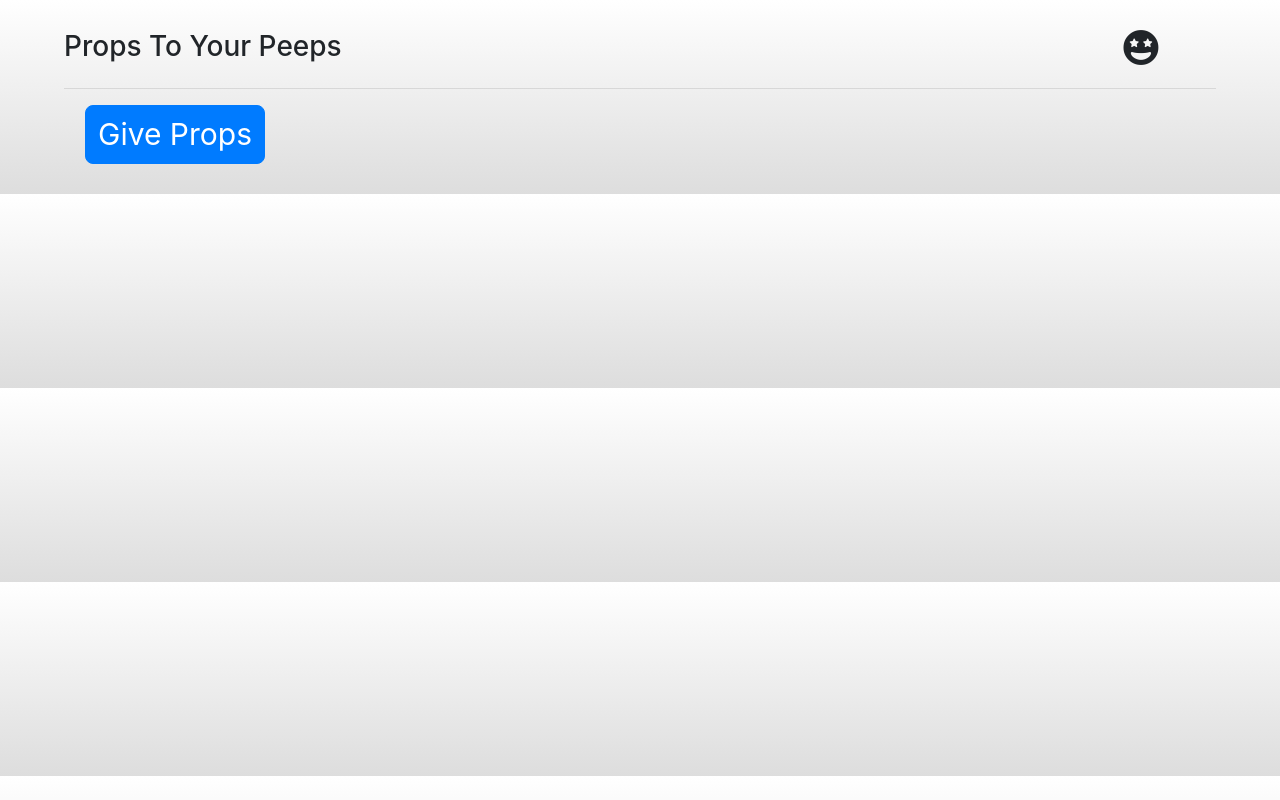
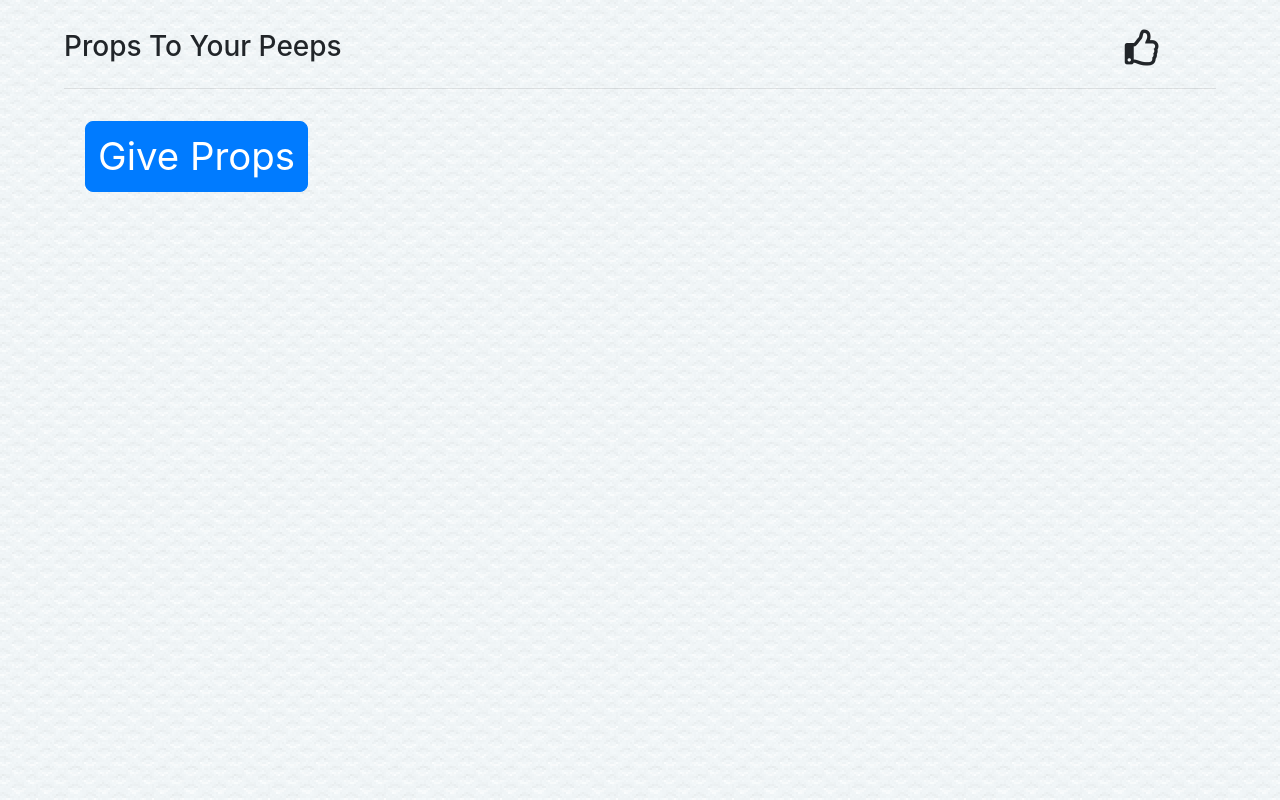
Before and after one commit to scottrollan/Tiny-Improvements, a website: page public/index.html in a window 1280 px wide. Drawn offline with nearby package versions, Linux system fonts and the light colour scheme; no server answers.

Commit message:
changed background, altered css for card and button spacing and button font

```diff
--- a/public/css/style.css
+++ b/public/css/style.css
@@ -1,7 +1,7 @@
 body {
     margin: 30px 5%;
-    background-color: #eee; /* For browsers that do not support gradients */
-    background-image: linear-gradient(#fff, #ddd); /* Standard syntax (must be last) */
+    background-image: url(../assets/polaroid_@2X.png);
+    background-repeat: repeat;
 }
 
 .col-md-12 {
@@ -13,7 +13,7 @@ h3 {
     width: 50%;
 }
 
-.fa-grin-stars {
+.fa-thumbs-up {
     width: 50%;
     text-align: right;
 }
@@ -22,21 +22,16 @@ hr {
     padding-right: 10%;
 }
 
-#buttonDiv {
-    display: inline;
-    align-content: left;
-}
-
 #loveBtn {
     border-radius: 8px;
-    font-size: 30px;
-
-    /* height: 60px; */
+    font-size: 3vw;
+    margin: 2vh 2vh 2vh 0;
 }
 
 .kudosCard{
     text-align: center;
     width: 100%;
-    /* transform: translateX(1.6666%); */
-    border-radius: 8px;
+    border-radius: 10px;
+    margin-bottom: 1vh;
+    padding: 1vh 2vh;
 }
--- a/public/index.html
+++ b/public/index.html
@@ -12,10 +12,10 @@
     <script src="https://stackpath.bootstrapcdn.com/bootstrap/4.3.1/js/bootstrap.min.js" integrity="sha384-JjSmVgyd0p3pXB1rRibZUAYoIIy6OrQ6VrjIEaFf/nJGzIxFDsf4x0xIM+B07jRM" crossorigin="anonymous"></script>
     <script src="js/app.js"></script>
 </head>
-
+<body>
   <div class="col-md-12">
     <h3 class="title-header">Props To Your Peeps</h3>
-    <i class="fas fa-grin-stars" style="font-size: 36px"></i>
+    <i class="far fa-thumbs-up" style="font-size: 36px"></i>
   </div>
   <hr>
   <div class="container">
```
Also changed, not shown: public/assets/polaroid_@2X.png (added), server.js (line endings or trailing spaces).
